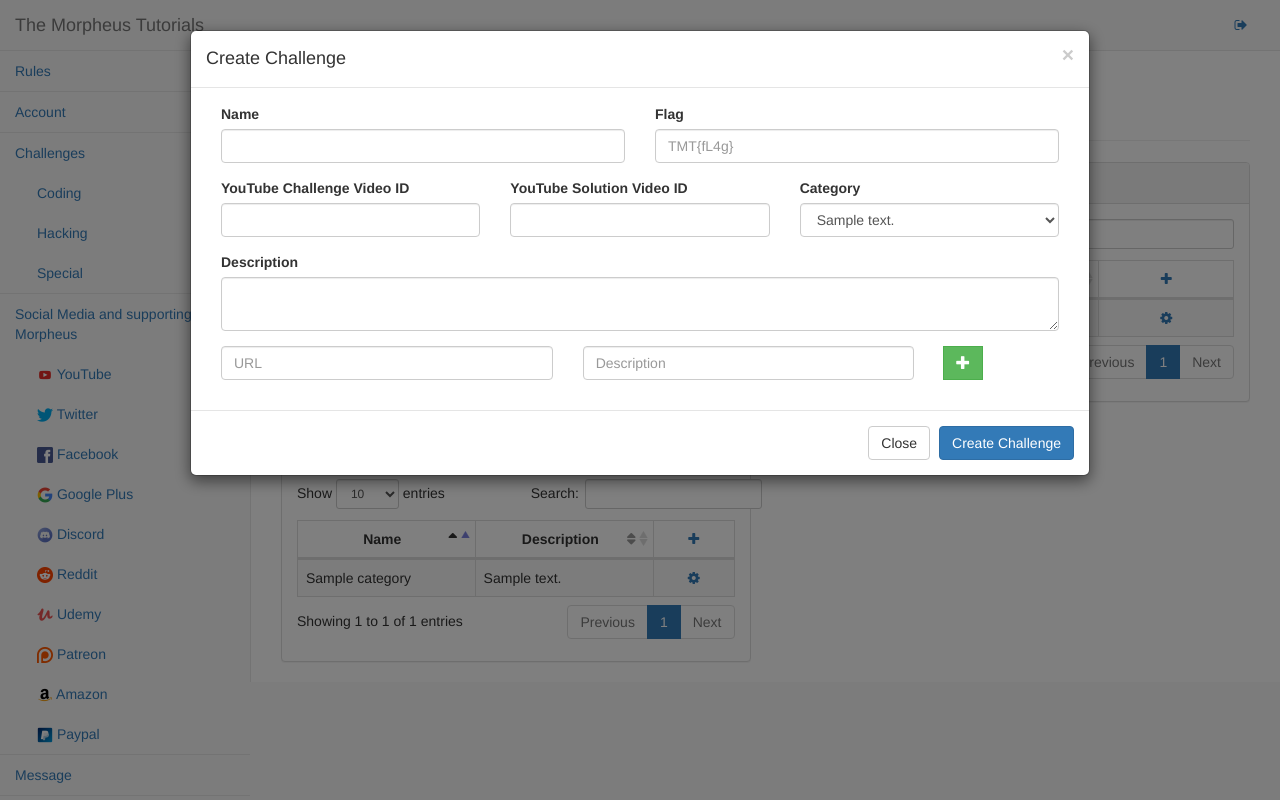
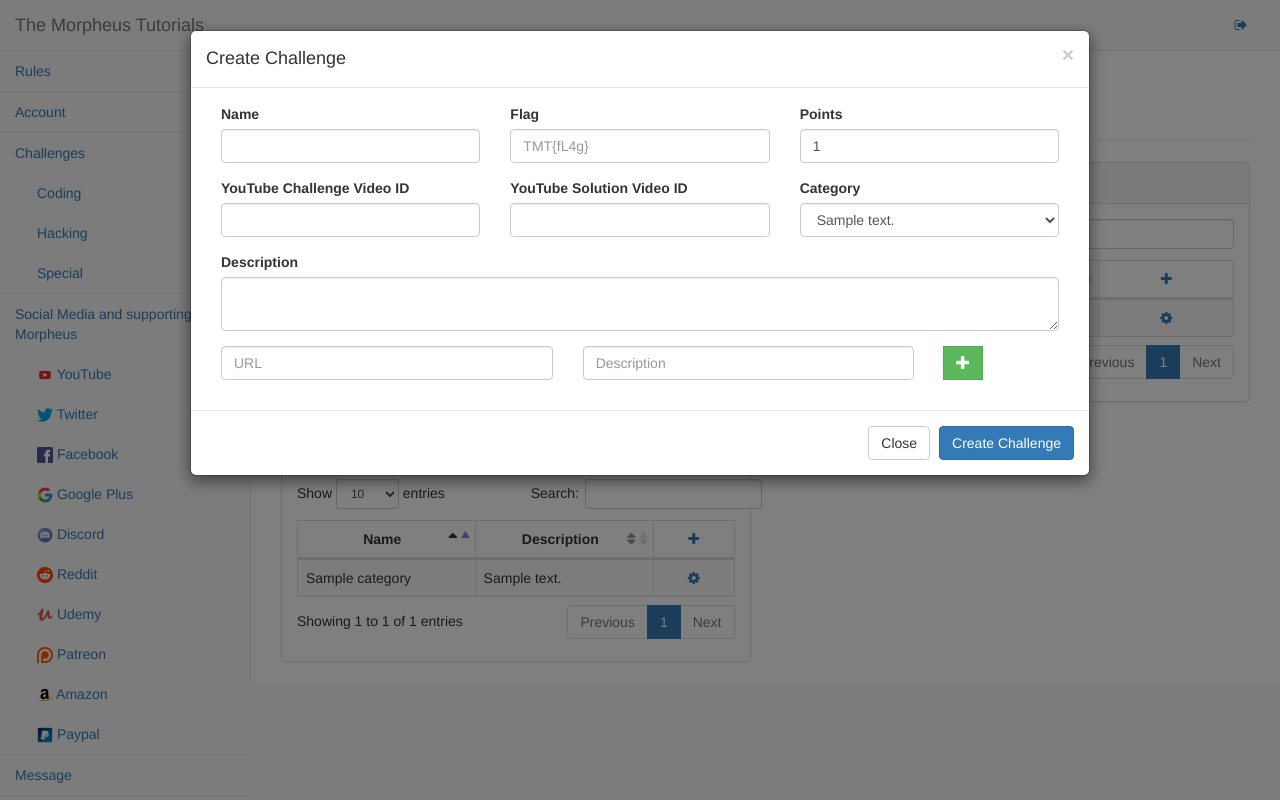
Before and after one commit to felbinger/ci-api, a Flask app: template app/templates/challenge-dashboard.html in a window 1280 px wide, after a click that opens the changed part. Run offline with Flask 2, Linux system fonts and the light colour scheme; the template is opened without the code that fills it: most values are stand-ins (such as "Sample title", 1, 10 or a date in 2020); parts of the project's set-up code (start-up, migrations or seed data) failed here and were passed over; some libraries are stand-ins or nearby versions.

Commit message:
added points to challenges

```diff
--- a/app/api/challenge/models.py
+++ b/app/api/challenge/models.py
@@ -7,6 +7,7 @@ class Challenge(db.Model):
     __table_args__ = ({'mysql_character_set': 'utf8mb4', 'mysql_collate': 'utf8mb4_unicode_520_ci'})
     id = Column('id', Integer, primary_key=True)
     flag = Column('flag', String(80), unique=True, nullable=False)
+    points = Column('points', Integer, nullable=False)
     name = Column('name', String(80), nullable=False)
     description = Column('description', String(512), nullable=False)
     yt_challenge_id = Column('ytChallengeId', String(20), nullable=True)
@@ -32,6 +33,7 @@ class Challenge(db.Model):
             'name': self.name,
             'description': self.description,
             'category': self.category.jsonify(),
+            'points': self.points,
             'ytChallengeId': self.yt_challenge_id,
             'ytSolutionId': self.yt_solution_id,
             'urls': [url.jsonify() for url in Url.query.filter_by(challenge=self).all()],
--- a/app/api/challenge/resources.py
+++ b/app/api/challenge/resources.py
@@ -71,6 +71,7 @@ class ChallengeResource(MethodView):
             name=data.get('name'),
             description=data.get('description'),
             flag=data.get('flag'),
+            points=data.get('points'),
             category=category,
             yt_challenge_id=data.get('ytChallengeId') or None,
             yt_solution_id=data.get('ytSolutionId') or None
--- a/app/api/challenge/schemas.py
+++ b/app/api/challenge/schemas.py
@@ -12,6 +12,9 @@ class DaoCreateChallengeSchema(Schema):
     flag = fields.Str(
         required=True,
         validate=[validate.Length(min=1, max=800)]
+    )
+    points = fields.Integer(
+        required=True
     )
     category = fields.Str(
         required=True,
@@ -34,6 +37,7 @@ class DaoUpdateChallengeSchema(Schema):
     category = fields.Str(
         validate=[validate.Length(min=1, max=50), validate_spaces]
     )
+    points = fields.Integer()
     yt_challenge_id = fields.Str(
         load_from='ytChallengeId',
         validate=[validate.Length(min=0, max=20)]
--- a/app/templates/cc.html
+++ b/app/templates/cc.html
@@ -48,7 +48,7 @@
                                             <div class="panel panel-success">
                                         {% endif %}
                                         <div class="panel-heading" data-toggle="collapse" data-parent="#accordion" href="#hc_{{ challenge['id'] }}" style="cursor: pointer;">
-                                            <h4 class="panel-title"><a>{{ challenge['name'] }}</a></h4>
+                                            <h4 class="panel-title"><a>{{ challenge['name'] }} ({{ challenge['points']}} points)</a></h4>
                                         </div>
                                         <div id="hc_{{ challenge['id'] }}" class="panel-collapse collapse">
                                             <div class="panel-body">
--- a/app/templates/challenge-dashboard.html
+++ b/app/templates/challenge-dashboard.html
@@ -147,20 +147,27 @@
                         <div class="row">
                             <div class="col-lg-12" id="urlError"></div>
                             <div class="col-lg-12">
-                                <div class="col-lg-6">
+                                <div class="col-lg-4">
                                     <div class="form-group">
                                         <label>Name</label>
                                         <input name="name" class="form-control">
                                     </div>
                                 </div>
-                                <!-- /.col-lg-6 (nested) -->
-                                <div class="col-lg-6">
+                                <!-- /.col-lg-4 (nested) -->
+                                <div class="col-lg-4">
                                     <div class="form-group">
                                         <label>Flag</label>
                                         <input name="flag" class="form-control" placeholder="TMT{fL4g}">
                                     </div>
                                 </div>
-                                <!-- /.col-lg-6 (nested) -->
+                                <!-- /.col-lg-4 (nested) -->
+                                <div class="col-lg-4">
+                                    <div class="form-group">
+                                        <label>Points</label>
+                                        <input type="number" name="points" class="form-control" value="1">
+                                    </div>
+                                </div>
+                                <!-- /.col-lg-4 (nested) -->
                                 <div class="col-lg-4">
                                     <div class="form-group">
                                         <label>YouTube Challenge Video ID</label>
@@ -299,10 +306,6 @@
                                         <label>Category</label>
                                         <input id="updateChallengeCategory" class="form-control" disabled>
                                     </div>
-                                    <div class="form-group">
-                                        <label>YouTube Challenge Video ID</label>
-                                        <input id="updateChallengeYtChallengeId" name="ytChallengeId" class="form-control">
-                                    </div>
                                 </div>
                                 <!-- /.col-lg-6 (nested) -->
                                 <div class="col-lg-6">
@@ -310,12 +313,29 @@
                                         <label>Name</label>
                                         <input id="updateChallengeName" class="form-control" disabled>
                                     </div>
+                                </div>
+                                <!-- /.col-lg-6 (nested) -->
+                                <div class="col-lg-4">
+                                    <div class="form-group">
+                                        <label>YouTube Challenge Video ID</label>
+                                        <input id="updateChallengeYtChallengeId" name="ytChallengeId" class="form-control">
+                                    </div>
+                                </div>
+                                <!-- /.col-lg-4 (nested) -->
+                                <div class="col-lg-4">
                                     <div class="form-group">
                                         <label>YouTube Solution Video ID</label>
                                         <input id="updateChallengeYtSolutionId" name="ytSolutionId" class="form-control">
                                     </div>
                                 </div>
-                                <!-- /.col-lg-6 (nested) -->
+                                <!-- /.col-lg-4 (nested) -->
+                                <div class="col-lg-4">
+                                    <div class="form-group">
+                                        <label>Points</label>
+                                        <input type="number" id="updateChallengePoints" name="points" class="form-control">
+                                    </div>
+                                </div>
+                                <!-- /.col-lg-4 (nested) -->
                                 <div class="col-lg-12">
                                     <div class="form-group">
                                         <label>Description</label>
@@ -357,6 +377,7 @@
             $("#updateChallengeDescription").val(data["description"]);
             $("#updateChallengeYtChallengeId").val(data["ytChallengeId"]);
             $("#updateChallengeYtSolutionId").val(data["ytSolutionId"]);
+            $('#updateChallengePoints').val(data['points']);
 
             // remove urls from old challenges
             $('#updateChallengeUrl_0').remove();
--- a/app/templates/hc.html
+++ b/app/templates/hc.html
@@ -47,7 +47,7 @@
                                             <div class="panel panel-success">
                                         {% endif %}
                                          <div class="panel-heading" data-toggle="collapse" data-parent="#accordion" href="#hc_{{ challenge['id'] }}" style="cursor: pointer;">
-                                            <h4 class="panel-title"><a>{{ challenge['name'] }}</a></h4>
+                                             <h4 class="panel-title"><a>{{ challenge['name'] }} ({{ challenge['points']}} points)</a></h4>
                                         </div>
                                         <div id="hc_{{ challenge['id'] }}" class="panel-collapse collapse">
                                             <div class="panel-body">
--- a/app/views/admin.py
+++ b/app/views/admin.py
@@ -80,6 +80,7 @@ def challenges():
                 name = request.form.get('name')
                 description = request.form.get('description')
                 flag = request.form.get('flag')
+                points = request.form.get('points')
                 category_name = request.form.get('category')
                 yt_challenge_id = request.form.get('ytChallengeId')
                 yt_solution_id = request.form.get('ytSolutionId')
@@ -101,6 +102,7 @@ def challenges():
                                     'name': name,
                                     'description': description,
                                     'flag': flag,
+                                    'points': points,
                                     'category': category_name,
                                     'ytChallengeId': yt_challenge_id,
                                     'ytSolutionId': yt_solution_id
@@ -134,6 +136,7 @@ def challenges():
                 description = request.form.get('description')
                 yt_challenge_id = request.form.get('ytChallengeId')
                 yt_solution_id = request.form.get('ytSolutionId')
+                points = request.form.get('points')
                 url_ids = request.form.getlist('urlIds[]')
                 urls = request.form.getlist('urls[]')
                 url_descriptions = request.form.getlist("urlDescriptions[]")
@@ -146,7 +149,8 @@ def challenges():
                         json={
                             'description': description,
                             'ytChallengeId': yt_challenge_id,
-                            'ytSolutionId': yt_solution_id
+                            'ytSolutionId': yt_solution_id,
+                            'points': points
                         }
                     )
                     if resp.status_code != 200:
```
Also changed, not shown: TODO.md (+1 -0 lines), tests/api_challenge_test.py (+6 -3 lines), tests/db_test.py (+1 -1 lines).
